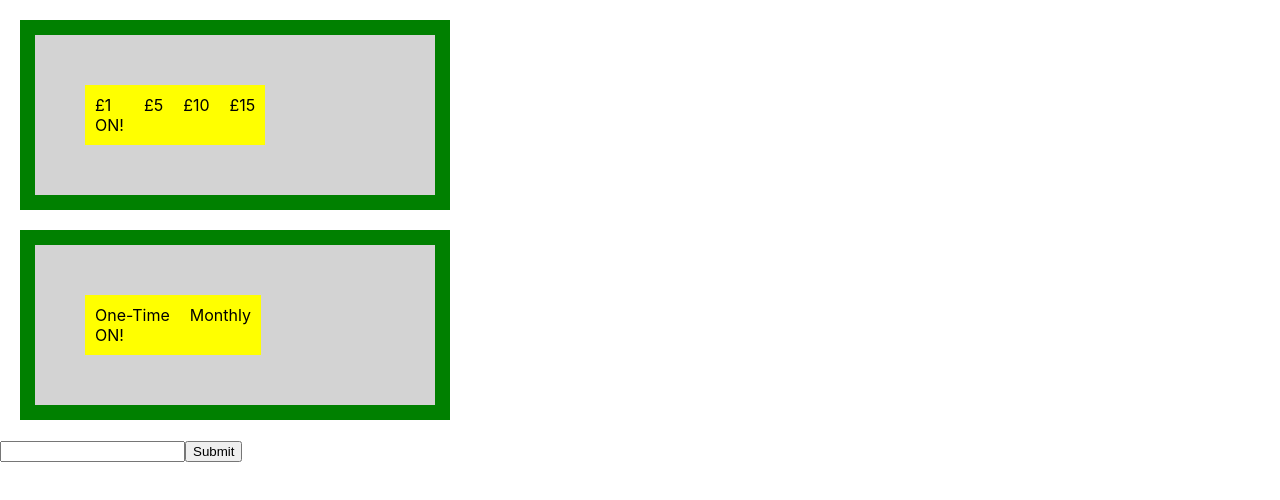
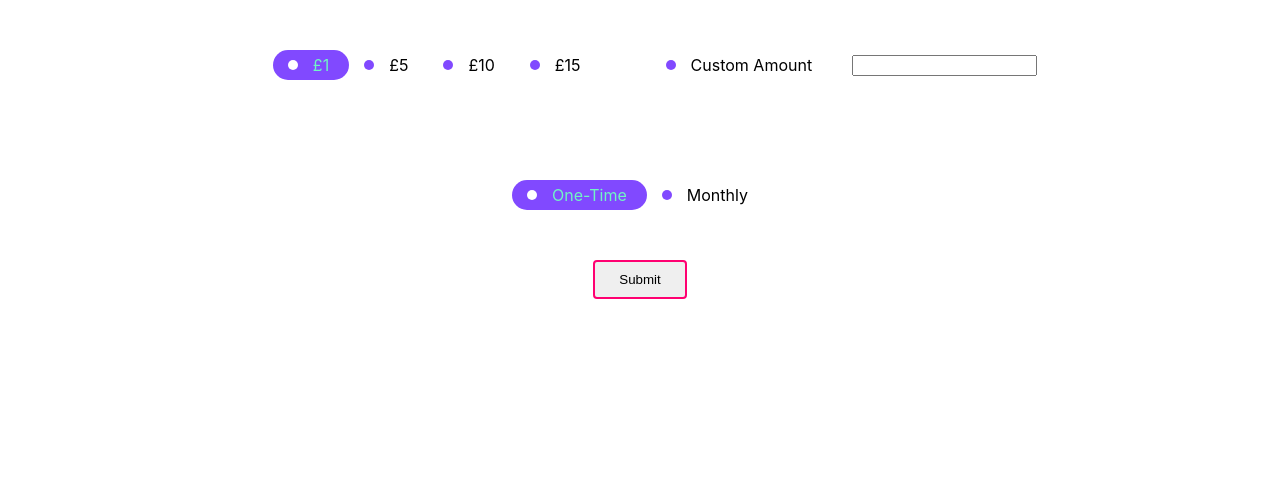
Before and after one commit to kaustubh285/mind-hackathon-fe, a React (Create React App) app: page /donation in a window 1280 px wide. Shown: the top 500 px of the page. Built offline with nearby package versions, Linux system fonts and the light colour scheme.

Commit message:
cssify donations page

```diff
--- a/src/assets/donations.css
+++ b/src/assets/donations.css
@@ -1,14 +1,167 @@
+.MindBlue {color: #1300C1;}
+.MindWhite {color: #FFFFFF;}
+.MindPeach {color: #FFCDD9;}
+.MindSky {color: #9DA8FF;}
+.MindGreen {color: #71F5C4;}
+.MindPurple {color: #8149FF;}
+.MindPink {color: #FF0071;}
+
+.textboxContainer{
+    margin: 20px;
+}
+
+.DonationRadioGroupsContainer {
+    display: flex;
+    flex-direction: column;
+    align-items: center;
+}
+
+.value {
+    position: relative;
+    display: flex;
+    align-items: center;
+    padding: 5px 20px 5px 40px;
+    border-radius: 20px;
+}
+
+.value:hover {
+    background: #71F5C4;
+}
+.value::before {
+    content: "";
+    position: absolute;
+    left: 15px;
+    width: 10px;
+    height: 10px;
+    border-radius: 50%;
+    background: #8149FF;
+    outline: 0px solid #71F5C4;
+    transition: 0.4s;
+}
+.value_checked {
+    position: relative;
+    display: flex;
+    align-items: center;
+    padding: 5px 20px 5px 40px;
+    border-radius: 20px;
+}
+
+
+.value_checked:hover {
+    background: #71F5C4;
+}
+
+.value_checked {
+    color: #71F5C4;
+    border-width: 5px;
+    background: #8149FF;
+    transition: 0.5s;
+}
+.value_checked::before{
+    content: "";
+    position: absolute;
+    left: 15px;
+    width: 10px;
+    height: 10px;
+    border-radius: 50%;
+    background: #FFFFFF;
+    outline: 0px solid #71F5C4;
+    transition: 0.4s;
+}
+button {
+    padding: 10px 24px;
+    border: 2px solid #FF0071;
+    border-radius: 4px;
+    transition-duration: 0.5s;
+    float: center;
+}
+button:hover {
+    background-color: #FF0071;
+    color: #FFFFFF;
+    cursor: pointer;
+}
+button:focus {
+    background-color: #8149FF;
+    color: #FFFFFF;
+    padding: 10px 24px;
+    border: 2px solid #8149FF;
+    border-radius: 4px;
+}
+
+.ltrContainer {
+    display: flex;
+    flex-direction: ltr;
+    align-items: center;
+
+}
+
 .DonationRadioGroups {
     display: flex;
     flex-direction: ltr;
-    background-color: lightgrey;
-    width: 300px;
-    border: 15px solid green;
     padding: 50px;
-    margin: 20px;
+    align-items: center;
 }
 
 .DonationPanel {
-   padding:10px;
-   background-color: yellow;
+    position: relative;
+    display: flex;
+    align-items: center;
+    padding: 5px 20px 5px 40px;
+    border-radius: 20px;
 }
+
+.campaigns {
+  display: flex;
+  align-items: center;
+  justify-content: center;
+  flex-wrap: wrap;
+}
+
+.campaign-box {
+  margin: 10px;
+  border: 1px solid black;
+  display: flex;
+  flex-direction: column;
+  border-radius: 35px 35px 5px 5px;
+  overflow: hidden;
+}
+.campaign-desc {
+  display: flex;
+  flex-direction: column;
+  padding: 15px;
+}
+
+.date-type {
+  margin-top: 10px;
+  font-size: small;
+}
+.heading {
+  font-weight: 700;
+  font-size: larger;
+}
+
+.desc {
+  margin-top: 20px;
+}
+
+.progress-bar {
+  margin-top: 15px;
+  background-color: #fefefe;
+  border: 1px solid gray;
+  border-radius: 3px;
+  box-shadow: 0 1px 3px rgba(0, 0, 0, 0.2);
+
+  height: 30px;
+  width: 100%;
+  max-width: 100%;
+}
+
+.progress {
+  background: #ad5389;
+  background: -webkit-linear-gradient(to bottom, #3c1053, #ad5389);
+  background: linear-gradient(to bottom, #3c1053, #ad5389);
+  border-radius: 3px;
+  height: 30px;
+  width: 50%;
+  transition: width 0.5s ease-in;
+}
--- a/src/components/DonationPanel.jsx
+++ b/src/components/DonationPanel.jsx
@@ -2,11 +2,11 @@ import React from "react";
 import "../assets/donations.css";
 
 const DonationPanel = ({text, onClick, active}) => {
+    const classname = active ? "value_checked" : "value"
     return (
-        <div onClick={onClick} className="DonationPanel">
-            <p>{text}</p>
-            {active && <p>ON!</p>}
-        </div>
+        <label onClick={onClick}>
+            <span class={classname}>{text}</span>
+        </label>
     )
 }
 
--- a/src/components/DonationTextBox.jsx
+++ b/src/components/DonationTextBox.jsx
@@ -10,7 +10,9 @@ const DonationTextBox = ({text, onTextChange}) => {
     }
 
     return (
-        <input value={text} onChange={onChange}/>
+        <div class="textboxContainer">
+            <input value={text} onChange={onChange}/>
+        </div>
     )
 }
 
--- a/src/pages/DonationPage.jsx
+++ b/src/pages/DonationPage.jsx
@@ -2,8 +2,10 @@ import React from "react";
 import DonationRadio from "../components/DonationRadio";
 import DonationTextBox from "../components/DonationTextBox";
 import { useState } from "react";
+import "../assets/donations.css";
 
 const DonationPage = () => {
+
     const priceOptions = [
         {text: "£1", value: 1},
         {text: "£5", value: 5},
@@ -33,6 +35,11 @@ const DonationPage = () => {
         setText(newText);
     }
 
+    const onSelectPrice = (price) => {
+        setSelectedPrice(price)
+        setText("");
+    }
+
     const onSubmit = () => {
         let price;
         if (selectedPrice !== null) {
@@ -46,20 +53,24 @@ const DonationPage = () => {
     }
 
     return (
-        <div classname="DonationRadioGroupsContainer">
-            <DonationRadio
-                options={priceOptions}
-                setSelectedOption={setSelectedPrice}
-                selectedOption={selectedPrice}
-            />
+        <div class="DonationRadioGroupsContainer">
+            <div class="ltrContainer">
+                <DonationRadio
+                    options={priceOptions}
+                    setSelectedOption={onSelectPrice}
+                    selectedOption={selectedPrice}
+                />
+                <label class={text === "" ? "value" : "value_checked" }>Custom Amount</label>
+                <DonationTextBox
+                    text={text}
+                    onTextChange={onTextChange}
+                />
+
+            </div>
             <DonationRadio
                 options={frequencyOptions}
                 setSelectedOption={setSelectedFrequency}
                 selectedOption={selectedFrequency}
-            />
-            <DonationTextBox
-                text={text}
-                onTextChange={onTextChange}
             />
             <button onClick={onSubmit}>Submit</button>
         </div>
```
Also changed, not shown: src/components/CausePanel.jsx (added, +26 -0 lines).
